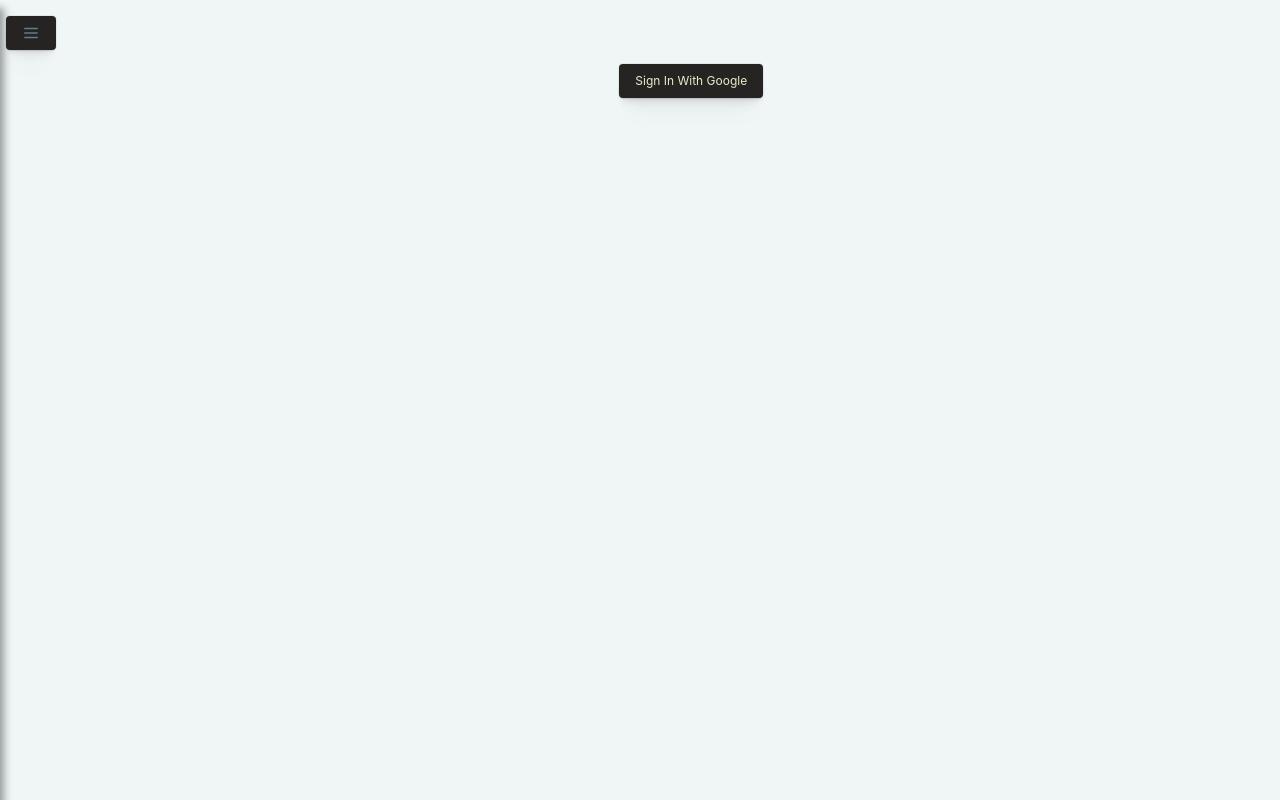
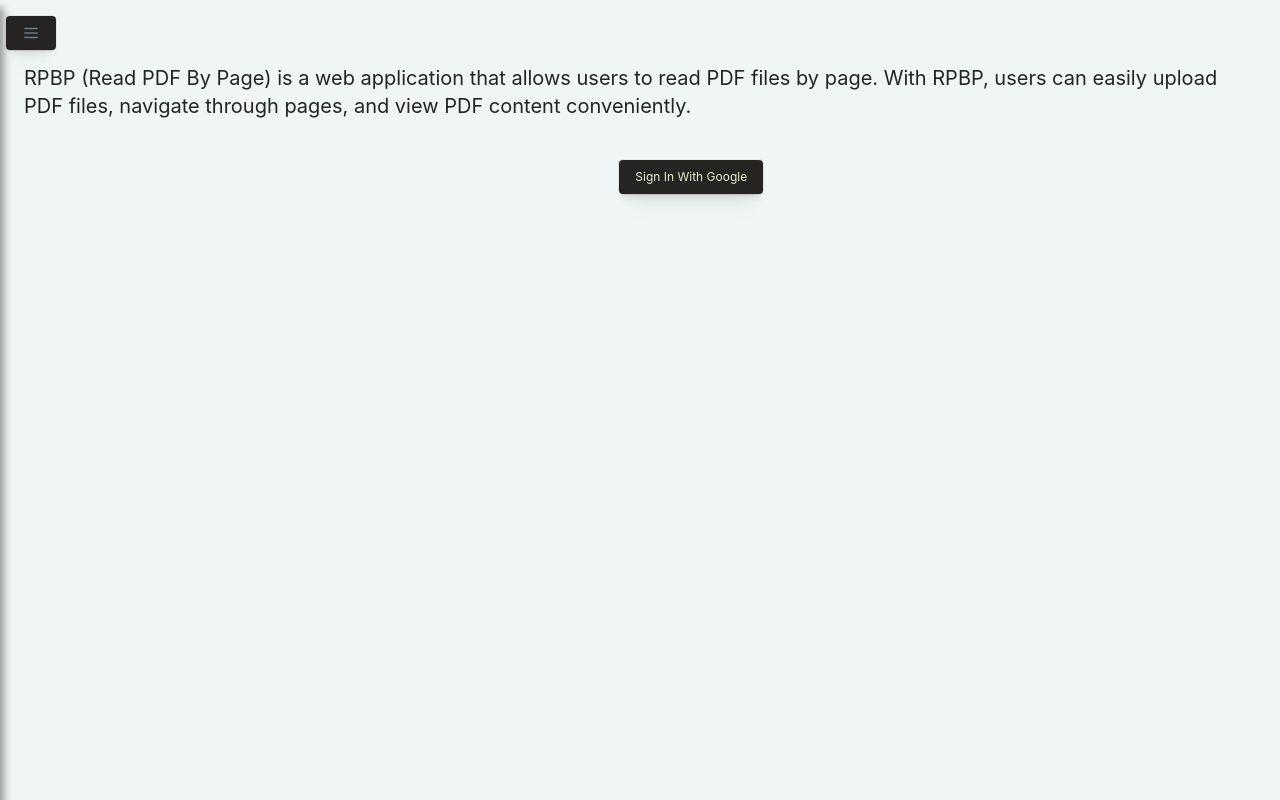
Before and after one commit to berkaysson/read-pdf-by-page, a React (Create React App) app: page /read-pdf-by-page/login in a window 1280 px wide. Built offline with nearby package versions, Linux system fonts and the light colour scheme; no server answers.

Commit message:
Add header

```diff
--- a/src/App.tsx
+++ b/src/App.tsx
@@ -29,6 +29,12 @@ function App() {
                 />
               </div>
               <section className="w-full h-full p-6">
+                <h2 className="mt-10 text-xl">
+                  RPBP (Read PDF By Page) is a web application that allows users
+                  to read PDF files by page. With RPBP, users can easily upload
+                  PDF files, navigate through pages, and view PDF content
+                  conveniently.
+                </h2>
                 <Layout />
               </section>
             </main>
--- a/src/components/main/displays/PDFDisplay.tsx
+++ b/src/components/main/displays/PDFDisplay.tsx
@@ -15,7 +15,7 @@ export const PDFDisplay: React.FC = () => {
   }, [activePDFContent]);
 
   return (
-    <div className="mt-8 mb-24">
+    <div className="mb-24">
       <div>
         <h3 className="mb-4 text-2xl font-semibold">
           {activePDFTitle && `${activePDFTitle} - ${activePDFPage}`}
```
